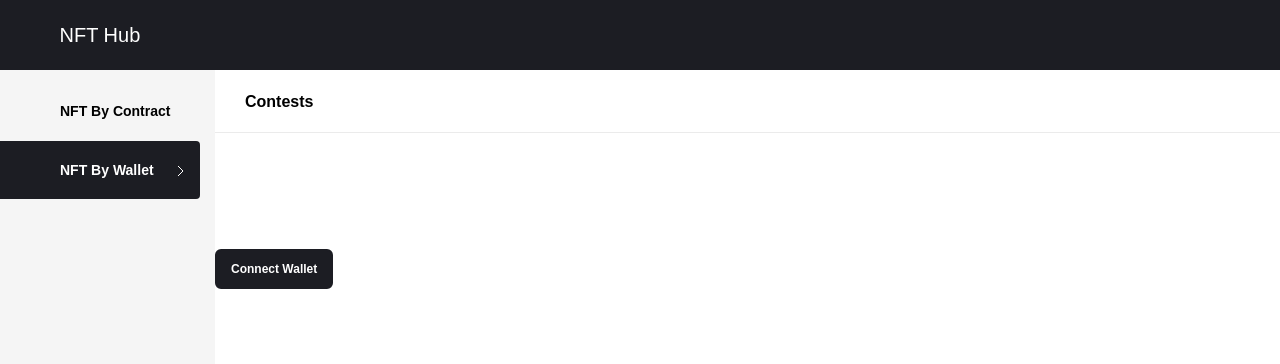
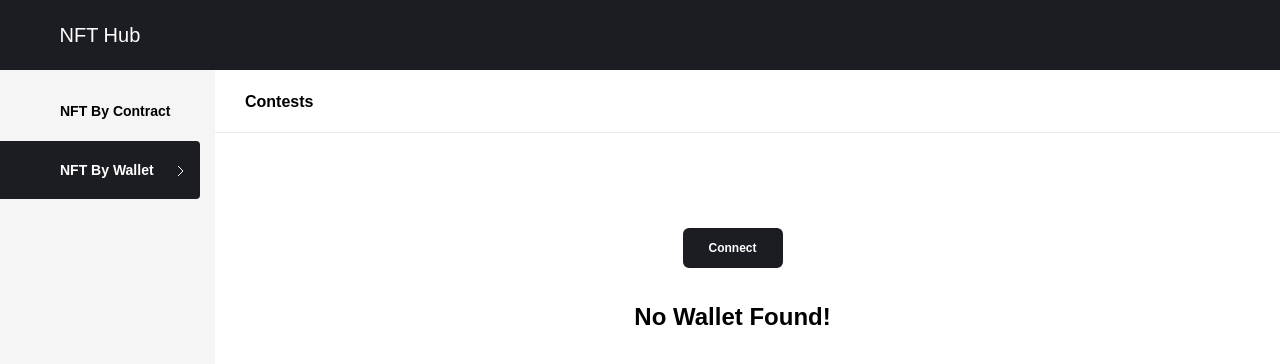
Before and after one commit to ankurwebexcellis/nft-demo-frontend, a React (Create React App) app: page /wallet in a window 1280 px wide. Shown: the top 364 px of the page. Built offline with nearby package versions, Linux system fonts and the light colour scheme; no server answers.

Commit message:
List by wallet

```diff
--- a/src/lib/api.js
+++ b/src/lib/api.js
@@ -6,6 +6,18 @@ const api = axios.create({
 export const loadNftByContract = async (address) => {
   try {
     const nft = await api.get("nftApis/byContract", {
+      params: { address },
+    });
+    return nft?.data?.data;
+  } catch (err) {
+    console.error(err);
+    return err;
+  }
+};
+
+export const loadNftByWallet = async (address) => {
+  try {
+    const nft = await api.get("nftApis/byWallet", {
       params: { address },
     });
     return nft?.data?.data;
--- a/src/screens/listByWallet.jsx
+++ b/src/screens/listByWallet.jsx
@@ -1,13 +1,14 @@
 import React, { useEffect, useState } from "react";
 
 //  API
-import { loadNftByContract } from "../lib/api";
+import { loadNftByWallet } from "../lib/api";
 
 //  Components
 import Header from "../components/header";
 import Sidebar from "../components/sidebar";
 import Card from "../components/card";
 import CardLoading from "../components/cardLoading";
+import CardListing from "../components/cardListing";
 
 function ListByWallet() {
   const [nftList, setNftList] = useState([]);
@@ -16,15 +17,21 @@ function ListByWallet() {
 
   const [wallet, setWallet] = useState("");
 
-  const connectWallet = async () => {
+  const connectWallet = async (e) => {
+    if (e) e.preventDefault();
     try {
       let ethereum = window.ethereum;
-      if (!ethereum) return window.open("https://metamask.app.link/dapp/" + process.env.REACT_APP_SITE_URL, "_blank");
+      if (!ethereum)
+        return window.open(
+          "https://metamask.app.link/dapp/" + process.env.REACT_APP_SITE_URL,
+          "_blank"
+        );
 
       // Check if we are authorized to access the user's wallet
       const accounts = await ethereum.request({
         method: "eth_requestAccounts",
       });
+      // localStorage.setItem('wallet',accounts[0])
       setWallet(accounts[0]);
     } catch (err) {
       console.log(err);
@@ -34,18 +41,18 @@ function ListByWallet() {
   const fetchNfts = async () => {
     setLoading(true);
     try {
-      // const response = await loadNftByContract(
-      //   "0xFF9C1b15B16263C61d017ee9F65C50e4AE0113D7"
-      // );
-      // setNftList(response?.nfts);
-      // setNext(response?.next);
+      const response = await loadNftByWallet(
+        "0xFF9C1b15B16263C61d017ee9F65C50e4AE0113D7"
+      );
+      setNftList(response?.nfts);
+      setNext(response?.next);
     } catch (err) {}
     setLoading(false);
   };
 
   useEffect(() => {
     fetchNfts();
-  }, []);
+  }, [wallet]);
 
   return (
     <>
@@ -58,48 +65,8 @@ function ListByWallet() {
               <h1>Contests</h1>
             </div>
             <div className="fwc-wrapper">
-              <div class="fwc-head ">
-                <div class="fwc-inner">
-                  <ul class="filter-mode-list d-flex flex-wrap align-items-center">
-                    <li class="flex-fill">
-                      <div class="fml-box">
-                        <label class="form-label">Keyword</label>
-                        <input type="text" class="form-control" />
-                      </div>
-                    </li>
-                    <li class="flex-fill">
-                      <div class="fml-box">
-                        <label class="form-label">Entry Fee</label>
-                        <select class="form-select">
-                          <option selected></option>
-                          <option value="1">One</option>
-                          <option value="2">Two</option>
-                          <option value="3">Three</option>
-                        </select>
-                      </div>
-                    </li>
-                  </ul>
-                  <div class="fwc-btn d-flex align-items-center justify-content-end">
-                    <a href="#!" class="btn-text">
-                      Reset
-                    </a>
-                    <a href="#!" class="btn btn-primary btn-sm">
-                      Search
-                    </a>
-                  </div>
-                </div>
-              </div>
               <ul className="grid-card-list d-flex flex-wrap">
-                {loading ? (
-                  <>
-                    <CardLoading />
-                    <CardLoading />
-                    <CardLoading />
-                    <CardLoading />
-                  </>
-                ) : (
-                  <Card />
-                )}
+                <CardListing loading={loading} nftList={nftList} />
               </ul>
             </div>
           </div>
@@ -111,11 +78,24 @@ function ListByWallet() {
             <div className="mcw-header d-flex align-items-center">
               <h1>Contests</h1>
             </div>
-            <div className="fwc-wrapper"></div>
-            <a href="#!" class="btn btn-primary btn-sm" onClick={() => connectWallet()}>
-              {" "}
-              Connect Wallet{" "}
-            </a>
+            <div className="fwc-wrapper">
+              <div className="fwc-body">
+                <div className="no-record-found-container">
+                  <div className="nfr-box">
+                    <div className="nrf-text">
+                      <a
+                        href="#!"
+                        class="btn btn-primary btn-sm"
+                        onClick={(e) => connectWallet(e)}
+                      >
+                        Connect{" "}
+                      </a>
+                      <h5>No Wallet Found!</h5>
+                    </div>
+                  </div>
+                </div>
+              </div>
+            </div>
           </div>
         </div>
       )}
```
